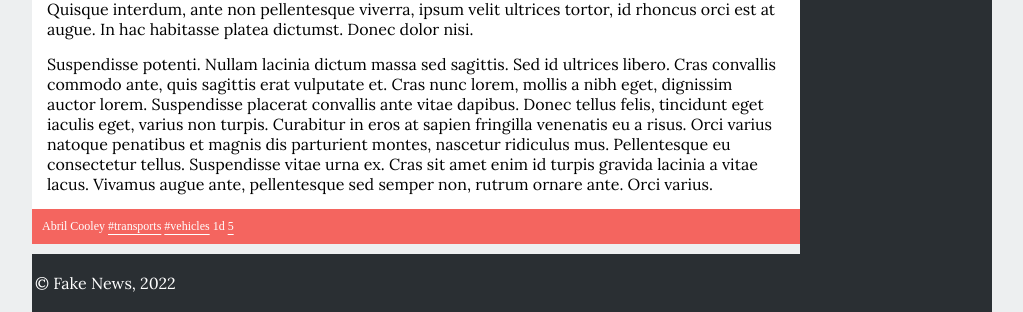
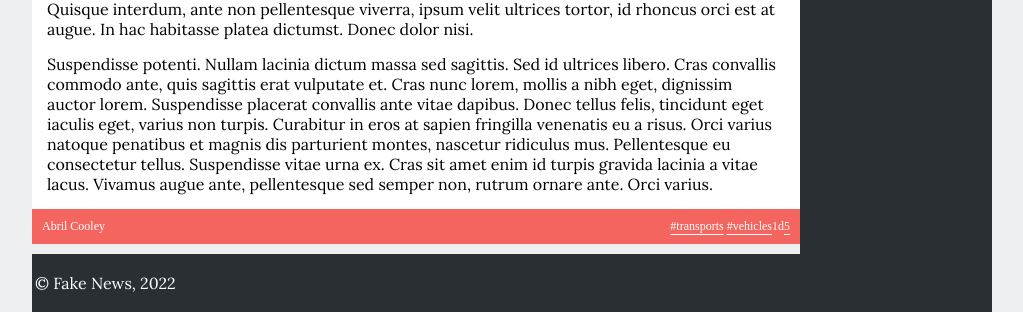
Before and after one commit to zZD4rkN1gh7Xx/Y2-S2-LTW-25-26, a PHP site: page / in a window 1280 px wide. Shown: the part 3091-3403 px from the top of the page, without its empty margins (128-1151 px from the left). Run offline with PHP 8.4, Linux system fonts and the light colour scheme; some web fonts are replaced.

Commit message:
small update

```diff
--- a/exercicios/Semana_4/news/layout.css
+++ b/exercicios/Semana_4/news/layout.css
@@ -56,3 +56,12 @@ footer
 {
     grid-area: footer;
 }
+
+section footer {
+    display: flex;
+    align-items: center;
+}
+
+section footer .author {
+    margin-right: auto;
+}
```
Also changed, not shown: exercicios/Semana_4/news/style.css (line endings or trailing spaces).
